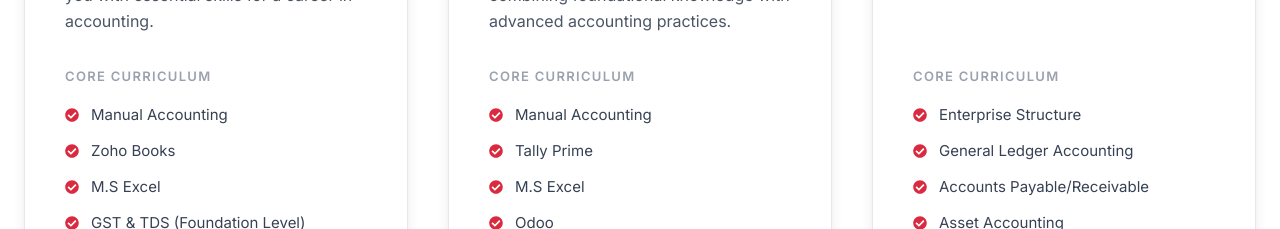
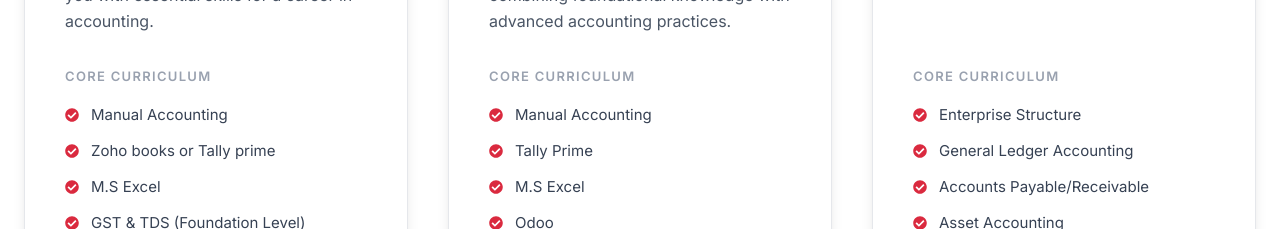
Before and after one commit to Sushincm/acadome, a React (Vite) app: page /our-courses in a window 1280 px wide. Shown: the part 900-1129 px from the top of the page. Built offline with nearby package versions, Linux system fonts and the light colour scheme.

Commit message:
Update accounting course topics to include Tally prime

```diff
--- a/src/data/courses.js
+++ b/src/data/courses.js
@@ -13,7 +13,7 @@
       "A dynamic 2-month course to equip you with essential skills for a career in accounting.",
     topics: [
       "Manual Accounting",
-      "Zoho Books",
+      "Zoho books or Tally prime",
       "M.S Excel",
       "GST & TDS (Foundation Level)",
     ],
```
